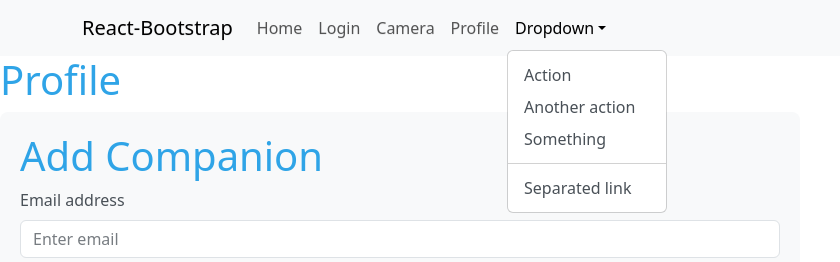
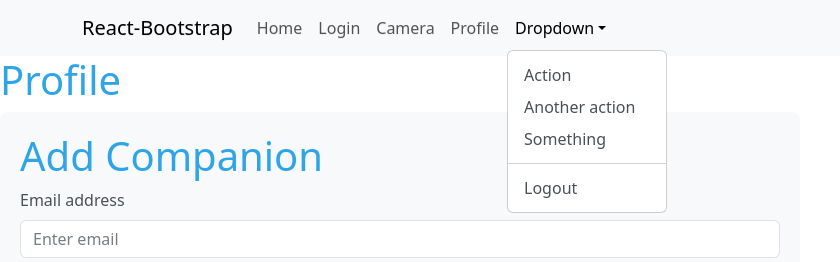
Before and after one commit to johnmartinroque/InsideOut, a React (Create React App) app in the folder main/: page /profile in a window 1280 px wide. Both pictures are taken after a click on the button "Dropdown". Shown: the top 262 px of the page, without its empty margins (0-840 px from the left). Built offline with nearby package versions, Linux system fonts and the light colour scheme; no server answers.

Commit message:
user logout

```diff
--- a/main/src/components/Header.jsx
+++ b/main/src/components/Header.jsx
@@ -1,9 +1,21 @@
+import { getAuth, signOut } from "firebase/auth";
 import Container from "react-bootstrap/Container";
 import Nav from "react-bootstrap/Nav";
 import Navbar from "react-bootstrap/Navbar";
 import NavDropdown from "react-bootstrap/NavDropdown";
 import { Link } from "react-router-dom";
+
 function Header() {
+  const auth = getAuth();
+  const handleSignout = async () => {
+    await signOut(auth);
+    localStorage.removeItem("user");
+    console.log("User signed out successfully.");
+    try {
+    } catch (err) {
+      console.error("Error signing out: ", err);
+    }
+  };
   return (
     <Navbar expand="lg" className="bg-body-tertiary">
       <Container>
@@ -30,8 +42,8 @@ function Header() {
               </NavDropdown.Item>
               <NavDropdown.Item href="#action/3.3">Something</NavDropdown.Item>
               <NavDropdown.Divider />
-              <NavDropdown.Item href="#action/3.4">
-                Separated link
+              <NavDropdown.Item onClick={handleSignout}>
+                Logout
               </NavDropdown.Item>
             </NavDropdown>
           </Nav>
```
